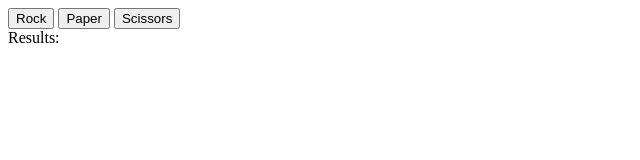
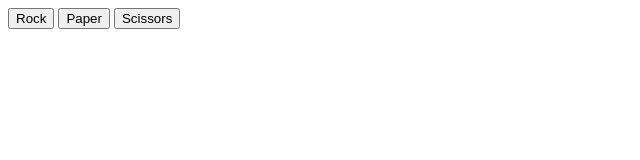
Before and after one commit to PattyTheRattyy/rock-paper-scissors, a plain HTML site: page index.html in a window 1280 px wide. Shown: the full height of the page, 0-640 px from the left. Drawn offline with Linux system fonts and the light colour scheme.

Commit message:
Remove "Results:" text from div

```diff
--- a/index.html
+++ b/index.html
@@ -12,6 +12,6 @@
     <button id="paper">Paper</button>
     <button id="scissors">Scissors</button>
 
-    <div id="results">Results:</div>
+    <div id="results"></div>
   </body>
 </html>
```
